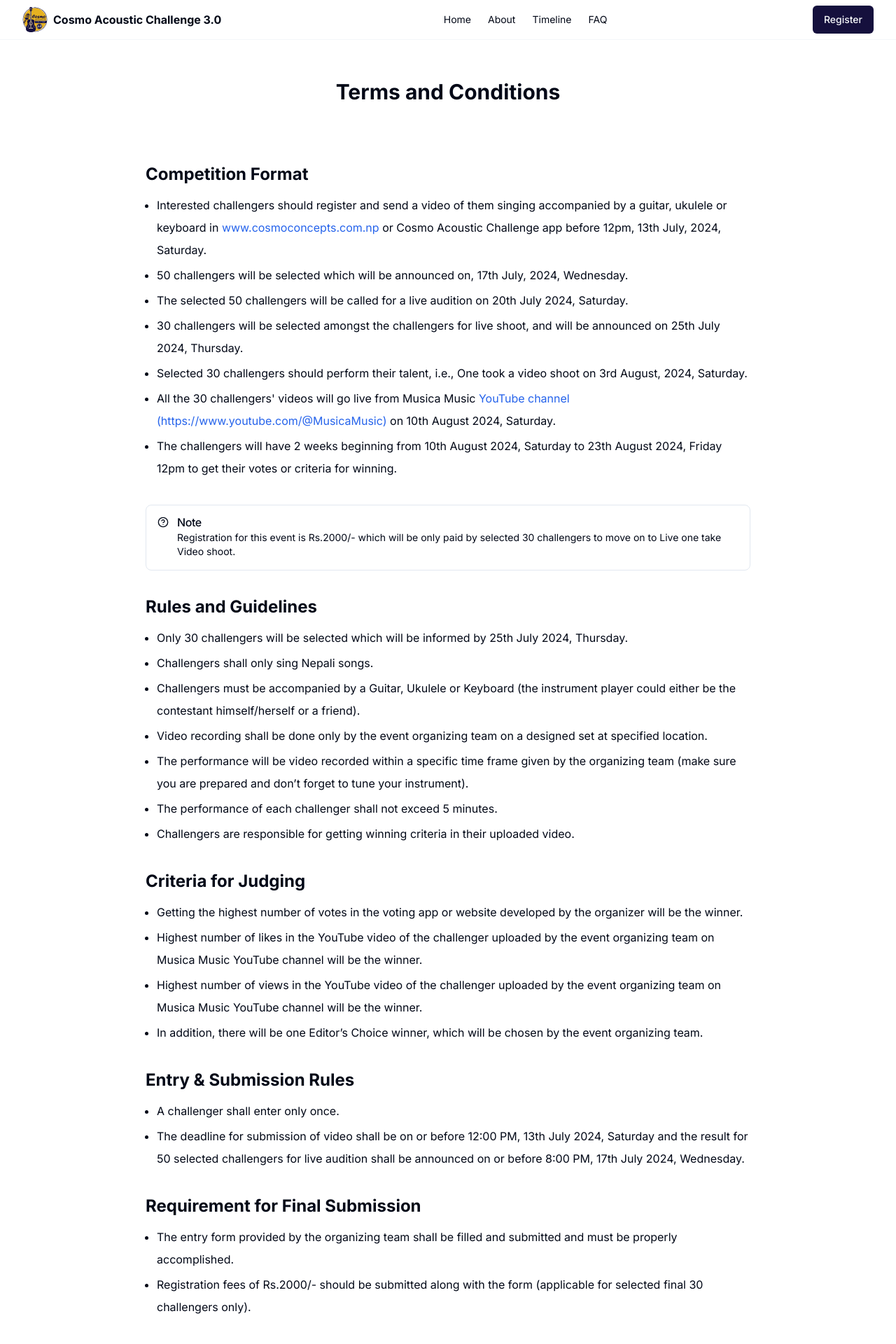
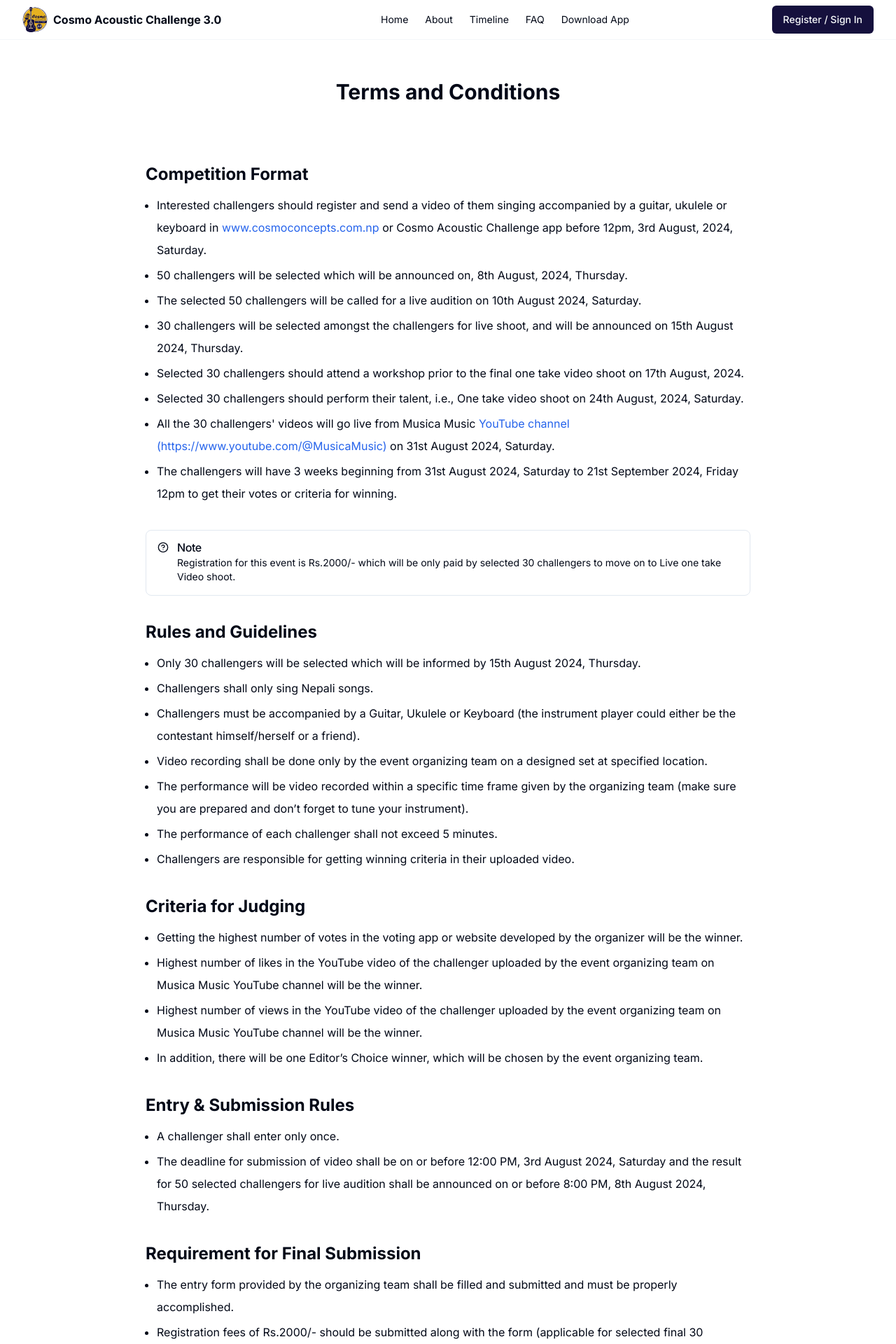
Before and after one commit to binamralamsal/singing-voting-app, a Next.js app: page /terms-and-conditions in a window 1280 px wide. Shown: the top 1920 px of the page at 70% size. Built offline with nearby package versions, Linux system fonts and the light colour scheme; no server answers; the database is empty.

Commit message:
some changes based on client

```diff
--- a/src/app/(user)/page.tsx
+++ b/src/app/(user)/page.tsx
@@ -13,6 +13,7 @@
 import { cn } from "@/lib/utils";
 import { redirect } from "next/navigation";
 import { getLoggedInUserDetail } from "@/services/person/get-current-person";
+import Image from "next/image";
 
 export const metadata: Metadata = {
   title: "Home",
@@ -25,6 +26,16 @@
 
   return (
     <>
+      <section className="max-w-7xl mx-auto">
+        <Image
+          src="/banner.png"
+          width={1200}
+          height={600}
+          alt="Banner"
+          className="w-full h-[18rem] md:h-[30rem] object-cover"
+        />
+      </section>
+
       <section className="px-1 bg-primary text-white text-center py-24">
         <div className="mx-auto max-w-4xl">
           <Logo className="h-14 w-14 mx-auto" />
@@ -44,7 +55,7 @@
                 </Link>
               </Button>
             ) : (
-              <Link href="/#register">Register Now</Link>
+              <Link href="/#register">Register / Sign In</Link>
             )}
           </Button>
         </div>
@@ -78,8 +89,7 @@
                 To participate in the Cosmo Acoustic Challenge, challengers must
                 sing Nepali songs and can be accompanied by a guitar, ukulele,
                 or keyboard. The instrument player can be either the contestant
-                or a friend. Only 30 challengers will be selected for the final
-                video shoot.
+                or a friend.
               </p>
             </div>
           </div>
@@ -99,7 +109,7 @@
             <div className="grid gap-1 text-sm relative">
               <div className="aspect-square w-3 bg-gray-900 rounded-full absolute left-0 translate-x-[-29px] z-10 top-1" />
               <div className="font-medium">
-                22nd June 2024, Saturday - Registration Starts
+                6th July 2024, Saturday - Registration Starts
               </div>
               <div className="text-gray-600">
                 Registration for the Cosmo Acoustic Challenge 3.0 starts!
@@ -108,7 +118,7 @@
             <div className="grid gap-1 text-sm relative">
               <div className="aspect-square w-3 bg-gray-900 rounded-full absolute left-0 translate-x-[-29px] z-10 top-1" />
               <div className="font-medium">
-                13th July 2024, Saturday - Video Submission Deadline
+                3rd August 2024, Saturday - Video Submission Deadline
               </div>
               <div className="text-gray-600">
                 Submit your singing video accompanied by a guitar, ukulele, or
@@ -118,7 +128,7 @@
             <div className="grid gap-1 text-sm relative">
               <div className="aspect-square w-3 bg-gray-900 rounded-full absolute left-0 translate-x-[-29px] z-10 top-1" />
               <div className="font-medium">
-                17th July 2024, Wednesday - Announcement of Selected 50
+                8st August 2024, Thursday - Announcement of Selected 50
                 Challengers
               </div>
               <div className="text-gray-600">
@@ -128,7 +138,7 @@
             <div className="grid gap-1 text-sm relative">
               <div className="aspect-square w-3 bg-gray-900 rounded-full absolute left-0 translate-x-[-29px] z-10 top-1" />
               <div className="font-medium">
-                20th July 2024, Saturday - Live Audition
+                10th August 2024, Saturday - Live Audition
               </div>
               <div className="text-gray-600">
                 Selected challengers will attend a live audition.
@@ -137,7 +147,7 @@
             <div className="grid gap-1 text-sm relative">
               <div className="aspect-square w-3 bg-gray-900 rounded-full absolute left-0 translate-x-[-29px] z-10 top-1" />
               <div className="font-medium">
-                25th July 2024, Thursday - Announcement of Selected 30
+                15th August 2024, Thursday - Announcement of Selected 30
                 Challengers
               </div>
               <div className="text-gray-600">
@@ -147,7 +157,17 @@
             <div className="grid gap-1 text-sm relative">
               <div className="aspect-square w-3 bg-gray-900 rounded-full absolute left-0 translate-x-[-29px] z-10 top-1" />
               <div className="font-medium">
-                3rd August 2024, Saturday - One-Take Video Shoot
+                17th August 2024, Saturday – Orientation/ Workshop
+              </div>
+              <div className="text-gray-600">
+                The selected 30 challengers should attend a workshop prior final
+                one-take video shoot.
+              </div>
+            </div>
+            <div className="grid gap-1 text-sm relative">
+              <div className="aspect-square w-3 bg-gray-900 rounded-full absolute left-0 translate-x-[-29px] z-10 top-1" />
+              <div className="font-medium">
+                24th August 2024, Saturday - One-Take Video Shoot
               </div>
               <div className="text-gray-600">
                 The final 30 challengers will perform for a one-take video
@@ -157,7 +177,7 @@
             <div className="grid gap-1 text-sm relative">
               <div className="aspect-square w-3 bg-gray-900 rounded-full absolute left-0 translate-x-[-29px] z-10 top-1" />
               <div className="font-medium">
-                10th August 2024, Saturday - Videos Go Live on Musica Music
+                31st August 2024, Saturday - Videos Go Live on Musica Music
                 YouTube Channel
               </div>
               <div className="text-gray-600">
@@ -168,7 +188,7 @@
             <div className="grid gap-1 text-sm relative">
               <div className="aspect-square w-3 bg-gray-900 rounded-full absolute left-0 translate-x-[-29px] z-10 top-1" />
               <div className="font-medium">
-                23rd August 2024, Friday - Voting Deadline
+                21st September 2024, Saturday - Voting Deadline
               </div>
               <div className="text-gray-600">
                 Voting and engagement on the videos will close at 12:00 PM.
@@ -233,7 +253,7 @@
             <div className="max-w-2xl text-center mx-auto">
               <div className="mt-5 max-w-2xl">
                 <h1 className="scroll-m-20 text-4xl font-extrabold tracking-tight lg:text-5xl">
-                  Register
+                  Register / Sign In
                 </h1>
               </div>
               <div className="mt-5 max-w-3xl">
@@ -388,8 +408,8 @@
                 What are the prizes for winners?
               </AccordionTrigger>
               <AccordionContent>
-                Winners will receive a brand new Mantra Semi Acoustic Guitar, a
-                music deal, and various gift hampers.
+                Winners will receive a brand new Semi Acoustic Guitar, a music
+                video deal, and lots of gift hampers.
               </AccordionContent>
             </AccordionItem>
 
--- a/src/app/(user)/profile/upload/page.tsx
+++ b/src/app/(user)/profile/upload/page.tsx
@@ -30,7 +30,8 @@
       <CardHeader>
         <CardTitle>{person.fileURL ? "Edit Video" : "Upload Video"}</CardTitle>
         <CardDescription>
-          Lorem ipsum dolor sit amet consectetur adipisicing elit.
+          Please upload your performance video accompanied by a guitar, ukulele,
+          or keyboard.
         </CardDescription>
       </CardHeader>
       <BasicUploaderDemo
--- a/src/app/(user)/terms-and-conditions/page.tsx
+++ b/src/app/(user)/terms-and-conditions/page.tsx
@@ -18,24 +18,28 @@
             <Link href="/" className="text-blue-600 hover:text-blue-500">
               www.cosmoconcepts.com.np
             </Link>{" "}
-            or Cosmo Acoustic Challenge app before 12pm, 13th July, 2024,
+            or Cosmo Acoustic Challenge app before 12pm, 3rd August, 2024,
             Saturday.
           </li>
           <li>
-            50 challengers will be selected which will be announced on, 17th
-            July, 2024, Wednesday.
+            50 challengers will be selected which will be announced on, 8th
+            August, 2024, Thursday.
           </li>
           <li>
             The selected 50 challengers will be called for a live audition on
-            20th July 2024, Saturday.
+            10th August 2024, Saturday.
           </li>
           <li>
             30 challengers will be selected amongst the challengers for live
-            shoot, and will be announced on 25th July 2024, Thursday.
+            shoot, and will be announced on 15th August 2024, Thursday.
           </li>
           <li>
-            Selected 30 challengers should perform their talent, i.e., One took
-            a video shoot on 3rd August, 2024, Saturday.
+            Selected 30 challengers should attend a workshop prior to the final
+            one take video shoot on 17th August, 2024.
+          </li>
+          <li>
+            Selected 30 challengers should perform their talent, i.e., One take
+            video shoot on 24th August, 2024, Saturday.
           </li>
           <li>
             All the 30 challengers&apos; videos will go live from Musica Music{" "}
@@ -46,11 +50,11 @@
             >
               YouTube channel (https://www.youtube.com/@MusicaMusic)
             </Link>{" "}
-            on 10th August 2024, Saturday.
+            on 31st August 2024, Saturday.
           </li>
           <li>
-            The challengers will have 2 weeks beginning from 10th August 2024,
-            Saturday to 23th August 2024, Friday 12pm to get their votes or
+            The challengers will have 3 weeks beginning from 31st August 2024,
+            Saturday to 21st September 2024, Friday 12pm to get their votes or
             criteria for winning.
           </li>
         </ul>
@@ -71,8 +75,8 @@
         <h2 className="font-bold text-2xl mb-3">Rules and Guidelines</h2>
         <ul className="list-disc ml-4 space-y-1">
           <li>
-            Only 30 challengers will be selected which will be informed by 25th
-            July 2024, Thursday.
+            Only 30 challengers will be selected which will be informed by 15th
+            August 2024, Thursday.
           </li>
           <li>Challengers shall only sing Nepali songs.</li>
           <li>
@@ -129,9 +133,9 @@
           <li>A challenger shall enter only once.</li>
           <li>
             The deadline for submission of video shall be on or before 12:00 PM,
-            13th July 2024, Saturday and the result for 50 selected challengers
-            for live audition shall be announced on or before 8:00 PM, 17th July
-            2024, Wednesday.
+            3rd August 2024, Saturday and the result for 50 selected challengers
+            for live audition shall be announced on or before 8:00 PM, 8th
+            August 2024, Thursday.
           </li>
         </ul>
       </div>
@@ -168,8 +172,7 @@
       <div className="py-2">
         <h2 className="font-bold text-2xl mb-3">Prize for Winners</h2>
         <p>
-          Brand new Mantra Semi Acoustic Guitar, a music deal and lots of gift
-          hampers.
+          Brand new Semi Acoustic Guitar, a music deal and lots of gift hampers.
         </p>
       </div>
 
--- a/src/components/main-nav.tsx
+++ b/src/components/main-nav.tsx
@@ -9,6 +9,9 @@
           {link.label}
         </Link>
       ))}
+      <Link href="/app.apk" download target="_blank">
+        Download App
+      </Link>
     </nav>
   );
 }
--- a/src/components/mobile-nav.tsx
+++ b/src/components/mobile-nav.tsx
@@ -72,6 +72,14 @@
                 {link.label}
               </MobileLink>
             ))}
+            <MobileLink
+              href="/app.apk"
+              target="_blank"
+              download
+              onOpenChange={setOpen}
+            >
+              Download App
+            </MobileLink>
           </div>
         </SheetContent>
       </Sheet>
@@ -83,6 +91,8 @@
   onOpenChange?: (open: boolean) => void;
   children: React.ReactNode;
   className?: string;
+  target?: string;
+  download?: boolean;
 }
 
 function MobileLink({
--- a/src/components/side-nav.tsx
+++ b/src/components/side-nav.tsx
@@ -11,7 +11,7 @@
     <div>
       {!session?.user ? (
         <Button asChild>
-          <Link href="/#register">Register</Link>
+          <Link href="/#register">Register / Sign In</Link>
         </Button>
       ) : (
         <UserAccountDropdown
--- a/src/models/person.ts
+++ b/src/models/person.ts
@@ -5,7 +5,7 @@
   fullName: string;
   dateOfBirth: Date;
   contactNumber: string;
-  alternateContactNumber: string;
+  alternateContactNumber?: string;
   address: string;
   profession: string;
   motivationReason: string;
--- a/src/scripts/create-user.ts
+++ b/src/scripts/create-user.ts
@@ -76,8 +76,9 @@
 
       await Person.create({ ...answers, password: hashedPassword });
       console.log("Person created successfully");
-    } catch {
+    } catch (err) {
       console.error("Error occured while creating user");
+      console.error(err);
     } finally {
       process.exit(0);
     }
```
Also changed, not shown: src/components/registration-form.tsx (+4 -5 lines), src/validators/person.schema.ts (+18 -1 lines), 2 other files (tests, documents, lock files or other folders).
